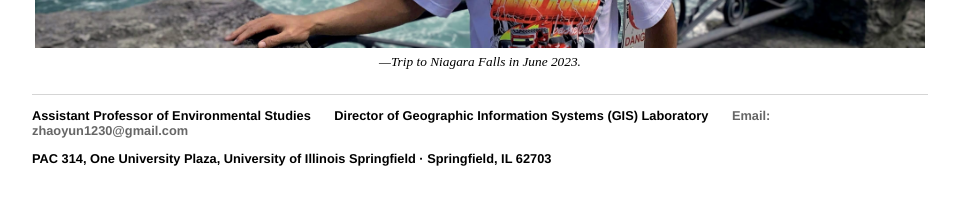
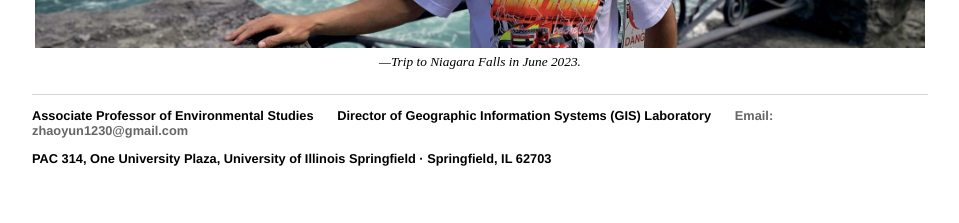
Before and after one commit to yun-zhao/yun-zhao.github.io, a Jekyll site: the page built from index.html, in a window 1280 px wide. Shown: the part 1058-1281 px from the top of the page, without its empty margins (160-1119 px from the left). Built offline with Jekyll 4.4.1, drawn with Linux system fonts in a browser that asks for light colours.

Commit message:
Update default.html

```diff
--- a/_layouts/default.html
+++ b/_layouts/default.html
@@ -29,7 +29,7 @@
 			</div><!-- /.container -->
   <footer>
    <ul>
-   <li>Assistant Professor of Environmental Studies</li>
+   <li>Associate Professor of Environmental Studies</li>
    <li>Director of Geographic Information Systems (GIS) Laboratory</li>
    <li><a href="mailto:zhaoyun1230@gmail.com">Email: zhaoyun1230@gmail.com</a></li>
 
```
